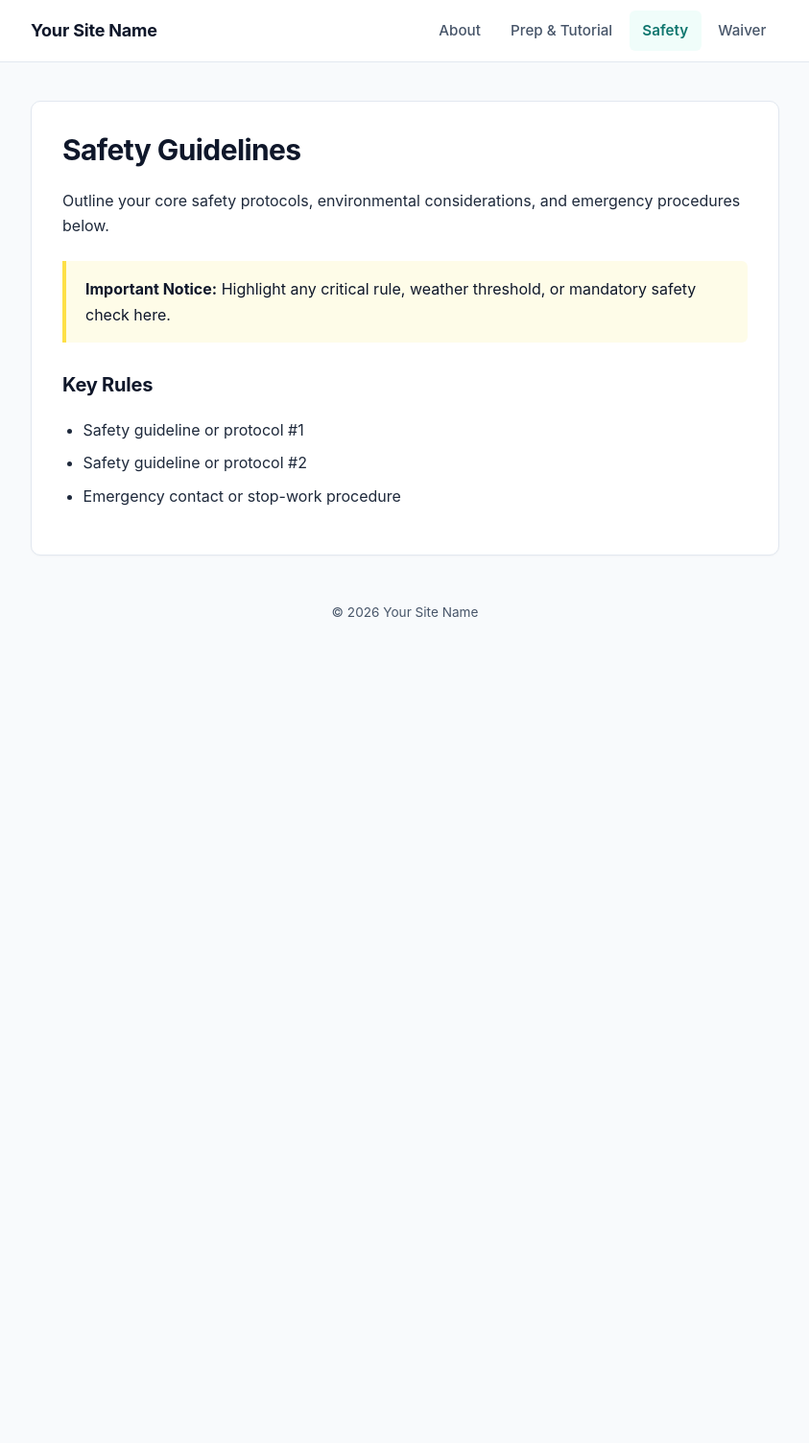
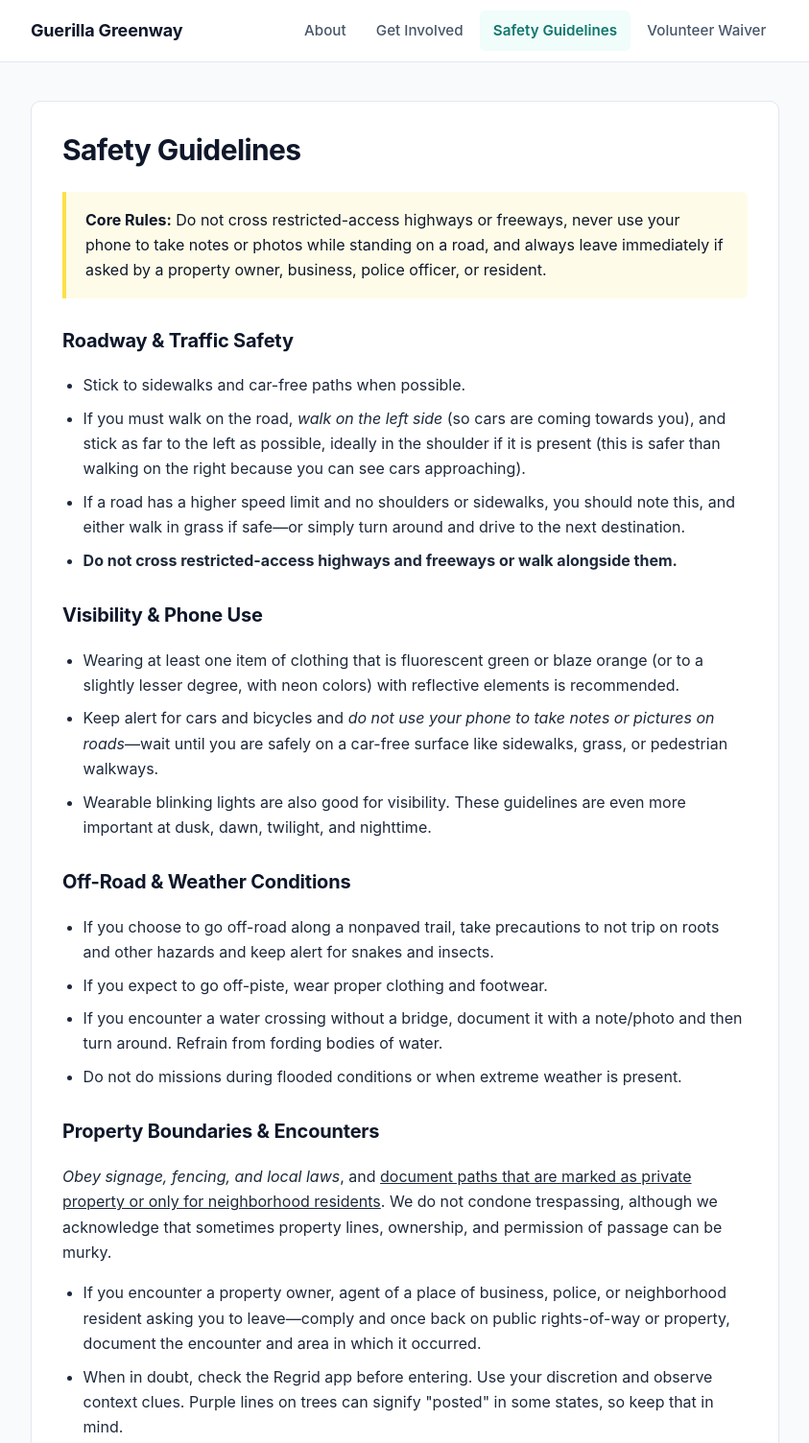
Before and after one commit to davidglas/g-squared, a plain HTML site: page safety.html in a window 1280 px wide. Shown: the top 1504 px of the page at 96% size, without its empty margins (218-1061 px from the left). Before the commit the page ends 800 px from the top, so only its background shows below. Drawn offline with Linux system fonts and the light colour scheme.

Commit message:
Update safety.html

```diff
--- a/safety.html
+++ b/safety.html
@@ -3,18 +3,20 @@
 <head>
   <meta charset="UTF-8">
   <meta name="viewport" content="width=device-width, initial-scale=1.0">
-  <title>Safety — Your Site Name</title>
+  <title>Safety Guidelines — Guerilla Greenway</title>
   <link rel="stylesheet" href="style.css">
 </head>
 <body>
   <header>
     <div class="nav-container">
-      <a href="index.html" class="site-title">Your Site Name</a>
+      <a href="index.html" class="site-title">
+        <span>Guerilla Greenway</span>
+      </a>
       <nav>
         <a href="index.html">About</a>
-        <a href="prep.html">Prep & Tutorial</a>
-        <a href="safety.html" class="active">Safety</a>
-        <a href="waiver.html">Waiver</a>
+        <a href="prep.html">Get Involved</a>
+        <a href="safety.html" class="active">Safety Guidelines</a>
+        <a href="waiver.html">Volunteer Waiver</a>
       </nav>
     </div>
   </header>
@@ -22,23 +24,47 @@
   <main>
     <div class="card">
       <h1>Safety Guidelines</h1>
-      <p>Outline your core safety protocols, environmental considerations, and emergency procedures below.</p>
 
       <div class="callout">
-        <strong>Important Notice:</strong> Highlight any critical rule, weather threshold, or mandatory safety check here.
+        <strong>Core Rules:</strong> Do not cross restricted-access highways or freeways, never use your phone to take notes or photos while standing on a road, and always leave immediately if asked by a property owner, business, police officer, or resident.
       </div>
 
-      <h2>Key Rules</h2>
+      <h2>Roadway & Traffic Safety</h2>
       <ul>
-        <li>Safety guideline or protocol #1</li>
-        <li>Safety guideline or protocol #2</li>
-        <li>Emergency contact or stop-work procedure</li>
+        <li>Stick to sidewalks and car-free paths when possible.</li>
+        <li>If you must walk on the road, <em>walk on the left side</em> (so cars are coming towards you), and stick as far to the left as possible, ideally in the shoulder if it is present (this is safer than walking on the right because you can see cars approaching).</li>
+        <li>If a road has a higher speed limit and no shoulders or sidewalks, you should note this, and either walk in grass if safe—or simply turn around and drive to the next destination.</li>
+        <li><strong>Do not cross restricted-access highways and freeways or walk alongside them.</strong></li>
+      </ul>
+
+      <h2>Visibility & Phone Use</h2>
+      <ul>
+        <li>Wearing at least one item of clothing that is fluorescent green or blaze orange (or to a slightly lesser degree, with neon colors) with reflective elements is recommended.</li>
+        <li>Keep alert for cars and bicycles and <em>do not use your phone to take notes or pictures on roads</em>—wait until you are safely on a car-free surface like sidewalks, grass, or pedestrian walkways.</li>
+        <li>Wearable blinking lights are also good for visibility. These guidelines are even more important at dusk, dawn, twilight, and nighttime.</li>
+      </ul>
+
+      <h2>Off-Road & Weather Conditions</h2>
+      <ul>
+        <li>If you choose to go off-road along a nonpaved trail, take precautions to not trip on roots and other hazards and keep alert for snakes and insects.</li>
+        <li>If you expect to go off-piste, wear proper clothing and footwear.</li>
+        <li>If you encounter a water crossing without a bridge, document it with a note/photo and then turn around. Refrain from fording bodies of water.</li>
+        <li>Do not do missions during flooded conditions or when extreme weather is present.</li>
+      </ul>
+
+      <h2>Property Boundaries & Encounters</h2>
+      <p><em>Obey signage, fencing, and local laws</em>, and <u>document paths that are marked as private property or only for neighborhood residents</u>. We do not condone trespassing, although we acknowledge that sometimes property lines, ownership, and permission of passage can be murky.</p>
+      <ul>
+        <li>If you encounter a property owner, agent of a place of business, police, or neighborhood resident asking you to leave—comply and once back on public rights-of-way or property, document the encounter and area in which it occurred.</li>
+        <li>When in doubt, check the Regrid app before entering. Use your discretion and observe context clues. Purple lines on trees can signify "posted" in some states, so keep that in mind.</li>
+        <li>Some adjacent landowners may react negatively to anyone near their property taking photos or believe that they own adjacent public parcels that you're exploring—<em>do not challenge them</em> on this or take any additional photos and make note of the encounter only once removed from the situation.</li>
+        <li><em>Keep a respectful distance from any houses or structures if encountered and do not photograph homes.</em></li>
       </ul>
     </div>
   </main>
 
   <footer>
-    © 2026 Your Site Name
+    © 2026 Guerilla Greenway
   </footer>
 </body>
 </html>
```
